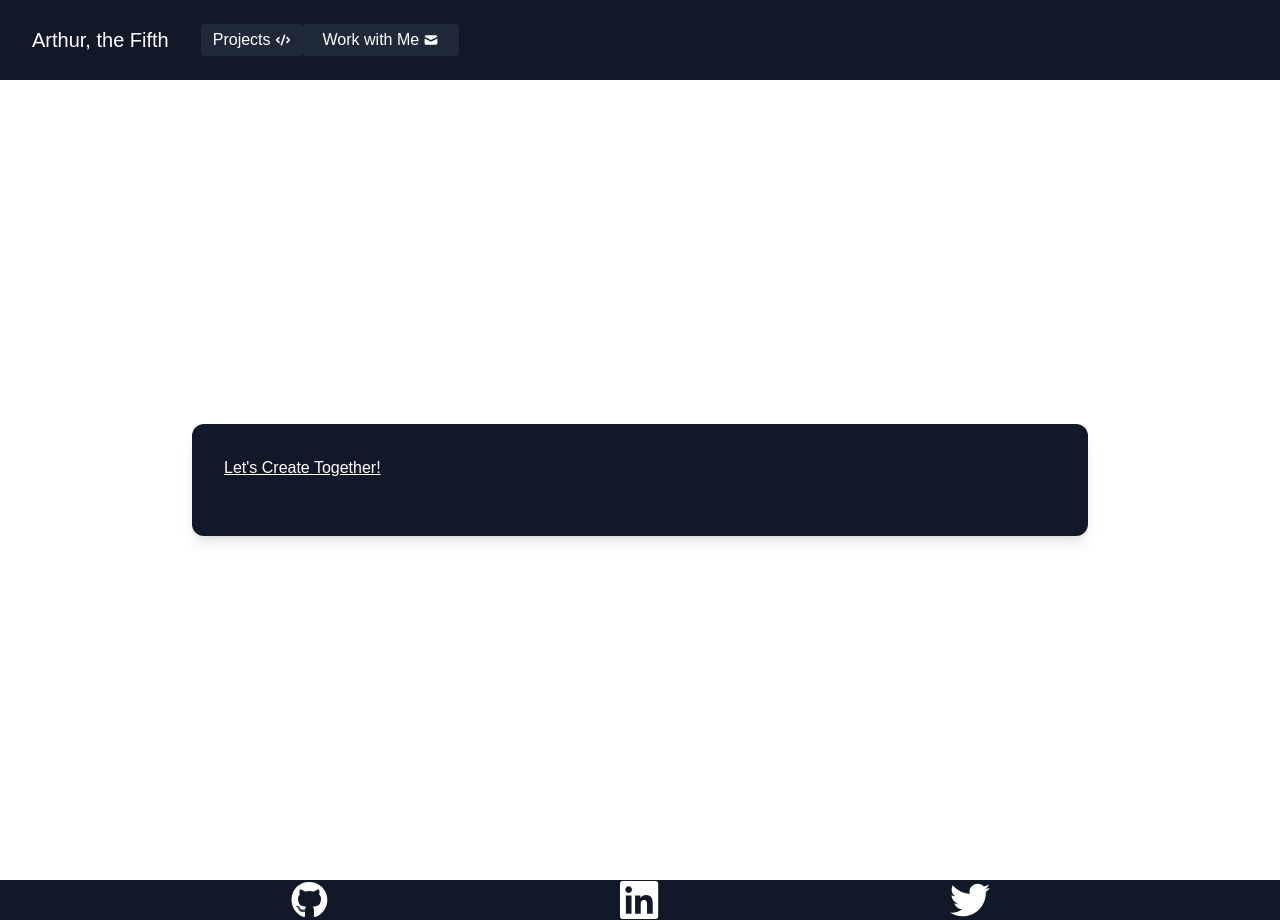
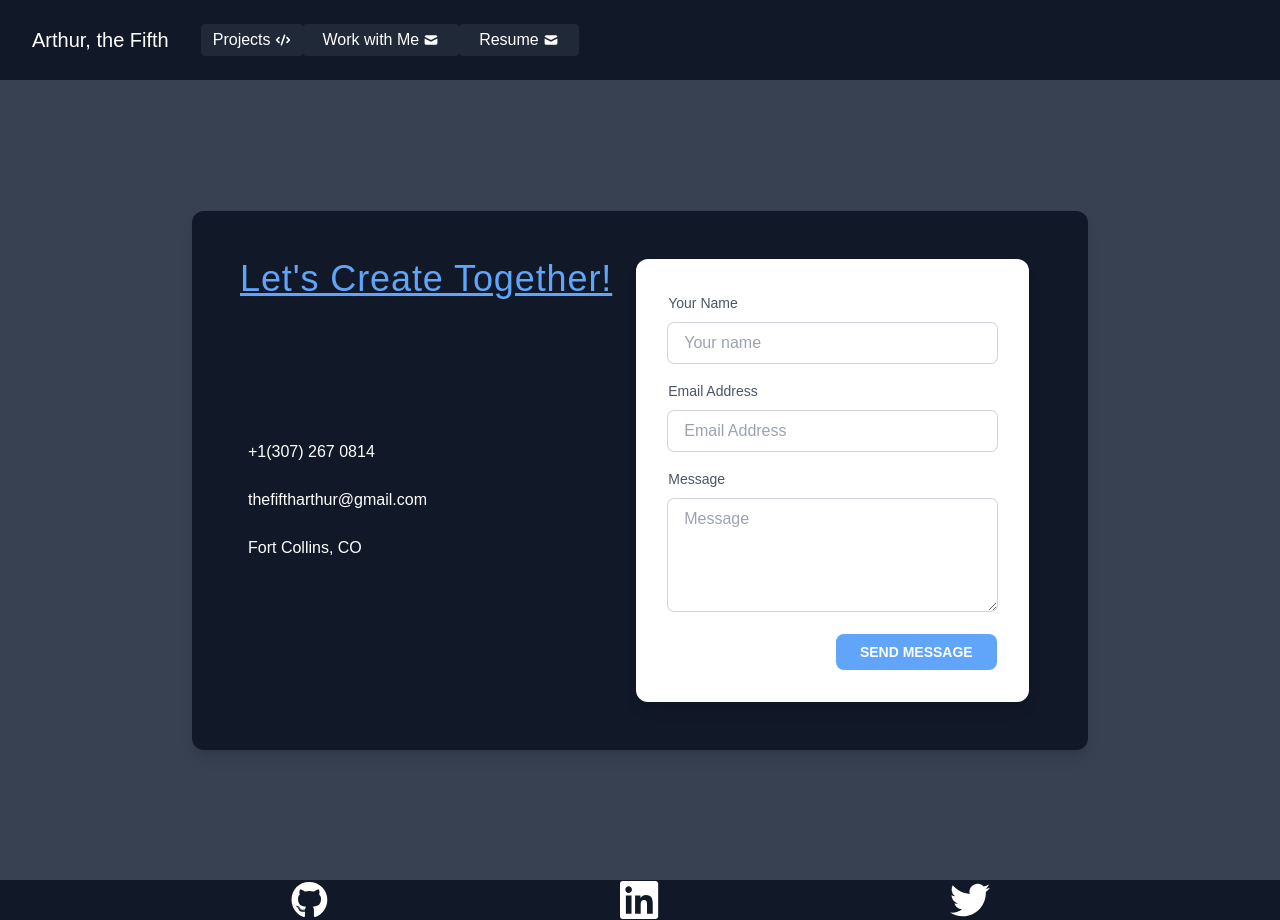
Before and after one commit to artiecannv/react-portfolio, a React (Create React App) app: page /contact in a window 1280 px wide. Built offline with nearby package versions, Linux system fonts and the light colour scheme.

Commit message:
finished contact form and general styling. just need to add a final project and im good to go

```diff
--- a/public/index.html
+++ b/public/index.html
@@ -3,7 +3,7 @@
   <head>
     <meta charset="utf-8" />
     <link rel="icon" href="%PUBLIC_URL%/favicon.ico" />
-    <link rel="stylesheet" href="%PUBLIC_URL%/output.css"/>
+    <link rel="stylesheet" href="%PUBLIC_URL%/output.css" />
     <script src="https://cdn.tailwindcss.com"></script>
     <meta name="viewport" content="width=device-width, initial-scale=1" />
     <meta name="theme-color" content="#000000" />
@@ -31,6 +31,13 @@
   <body>
     <noscript>You need to enable JavaScript to run this app.</noscript>
     <div id="root"></div>
-
   </body>
+  <script
+    type="module"
+    src="https://unpkg.com/ionicons@7.1.0/dist/ionicons/ionicons.esm.js"
+  ></script>
+  <script
+    nomodule
+    src="https://unpkg.com/ionicons@7.1.0/dist/ionicons/ionicons.js"
+  ></script>
 </html>
--- a/src/components/About.js
+++ b/src/components/About.js
@@ -9,8 +9,7 @@ const About = () => {
         <div className="lg:flex-grow md:w-1/2 lg:pr-24 md:pr-16 flex flex-col md:items-start md:text-left mb-16 md:mb-0 items-center text-center">
           <h1 className="title-font sm:text-4xl text-3xl mb-4 font-medium text-blue-400">
             Hey! My name is Arthur.
-            <br className="hidden lg:inline-block" />I am passionate for
-            building creative apps.
+            <p className="text-lg text-green-500">I am passionate for building creative apps.</p>
           </h1>
           <p className="mb-8 leading-relaxed text-white">
             Detail oriented web development student looking for a career in the
--- a/src/components/Contact.js
+++ b/src/components/Contact.js
@@ -1,18 +1,80 @@
 import React, { useState } from "react";
-import { validateEmail } from "../utils/emailValidate.js";
 
 const Contact = () => {
   return (
     <div className="flex w-full min-h-screen justify-center items-center">
-      <div className="flex flex-col space-y-6 bg-gray-900 w-full max-w-4xl p-8 rounded-xl shadow-lg text-white">
-        <div className="flex flex-col justify-between">
-          <div className="underline">
-            <h1>Let's Create Together!</h1>
+      <div className="flex flex-col md:flex-row md:space-x-6 md:space-y-0 space-y-6 bg-gray-900 w-full max-w-4xl p-8 sm:p-12 rounded-xl shadow-lg text-white">
+        <div className="flex flex-col space-y-8 justify-between">
+          <div>
+            <h1 className="underline text-bold text-4xl tracking-wide text-blue-400">
+              Let's Create Together!
+            </h1>
           </div>
-          <div></div>
-          <div></div>
+          <div className="flex flex-col space-y-6">
+            <div className="inline-flex space-x-2 items-center">
+              <ion-icon name="call"></ion-icon>
+              <span>+1(307) 267 0814</span>
+            </div>
+            <div className="inline-flex space-x-2 items-center">
+              <ion-icon name="mail"></ion-icon>
+              <span>thefiftharthur@gmail.com</span>
+            </div>
+            <div className="inline-flex space-x-2 items-center">
+              <ion-icon name="location"></ion-icon>
+              <span>Fort Collins, CO</span>
+            </div>
+          </div>
+          <div className="flex space-x-4 text-3xl">
+            <a href="https://www.facebook.com/artie.cann.5">
+              <ion-icon name="logo-facebook"></ion-icon>
+            </a>
+            <a href="https://twitter.com/arthurthe05th">
+              <ion-icon name="logo-twitter"></ion-icon>
+            </a>
+            <a ahref="https://www.linkedin.com/in/arthur-cann-62b213248/">
+              <ion-icon name="logo-linkedin"></ion-icon>
+            </a>
+          </div>
         </div>
-        <div></div>
+        <div>
+          <div className="bg-white rounded-xl shadow-lg p-8 text-gray-600">
+            <form action="" className="flex flex-col space-y-4">
+              <div>
+                <label for="" className="text-sm">
+                  Your Name
+                </label>
+                <input
+                  type="text"
+                  placeholder="Your name"
+                  className="ring-1 ring-gray-300 w-full rounded-md px-4 py-2 mt-2 outline-none focus:ring-2 focus:ring-blue-300"
+                ></input>
+              </div>
+              <div>
+                <label for="" className="text-sm">
+                  Email Address
+                </label>
+                <input
+                  type="email"
+                  placeholder="Email Address"
+                  className="ring-1 ring-gray-300 w-full rounded-md px-4 py-2 mt-2 outline-none focus:ring-2 focus:ring-blue-300"
+                ></input>
+              </div>
+              <div>
+                <label for="" className="text-sm">
+                  Message
+                </label>
+                <textarea
+                  placeholder="Message"
+                  rows={4}
+                  className="ring-1 ring-gray-300 w-full rounded-md px-4 py-2 mt-2 outline-none focus:ring-2 focus:ring-blue-300"
+                ></textarea>
+              </div>
+              <button className="inline-block self-end bg-blue-400 text-white font-bold rounded-lg px-6 py-2 uppercase text-sm">
+                Send message
+              </button>
+            </form>
+          </div>
+        </div>
       </div>
     </div>
   );
--- a/src/components/Navbar.js
+++ b/src/components/Navbar.js
@@ -8,11 +8,14 @@ const Navbar = () => {
   return (
     <header className="text-white bg-gray-900 md:sticky top-0 z-10">
       <div className="container mx-auto flex flex-wrap p-5 flex-col md:flex-row items-center">
-        <a className="title-font font-medium text-white mb-4 md:mb-0">
-          <a href="/" className="ml-3 text-xl hover:text-blue-400">
+        <div className="title-font font-medium text-white mb-4 md:mb-0">
+          <a
+            href="/"
+            className="ml-3 text-xl hover:text-blue-400 hover:underline"
+          >
             Arthur, the Fifth
           </a>
-        </a>
+        </div>
         <nav className="md:mr-auto md:ml-4 md:py-1 md:pl-4 md:border-1 flex items-center text-base justify-between">
           <a
             href="/projects"
@@ -28,6 +31,14 @@ const Navbar = () => {
             Work with Me
             <MailIcon className="w-4 h-4 ml-1" />
           </a>
+          <a
+            href="https://docs.google.com/document/d/109DQehfUgqW_FyFYlUoVQbzJCaZR3DTM5gJ3Vp0mMwM/edit?usp=sharing"
+            target="_blank"
+            className="inline-flex items-center bg-gray-800 border-0 py-1 px-5 focus:outline-none hover:bg-gray-700 hover:text-red-400 rounded text-base mt-4 md:mt-0"
+          >
+            Resume
+            <MailIcon className="w-4 h-4 ml-1" />
+          </a>
         </nav>
       </div>
     </header>
--- a/src/components/Project.js
+++ b/src/components/Project.js
@@ -4,7 +4,10 @@ import { projects } from "../data";
 
 const Project = () => {
   return (
-    <section id="projectSecton" className="text-gray-400 bg-gray-700 body-font">
+    <section
+      id="projectSection"
+      className="text-gray-400 bg-gray-700 body-font"
+    >
       <div className="container px-5 py-10 mx-auto text-center lg:px-40">
         <div className="flex flex-col w-full mb-20">
           {/* Imported icon from HeroIcons */}
--- a/src/index.css
+++ b/src/index.css
@@ -4,6 +4,7 @@
 
 #root {
   font-family: Arial, Helvetica, sans-serif;
+  background-color: rgb(55, 65, 81);
 }
 
 .background {
@@ -16,3 +17,7 @@ video {
   height: 100%;
   object-fit: cover;
 }
+
+ion-icon {
+  color: rgb(96, 165, 250);
+}
```
Lines whose indentation alone changed are shown as unchanged.
